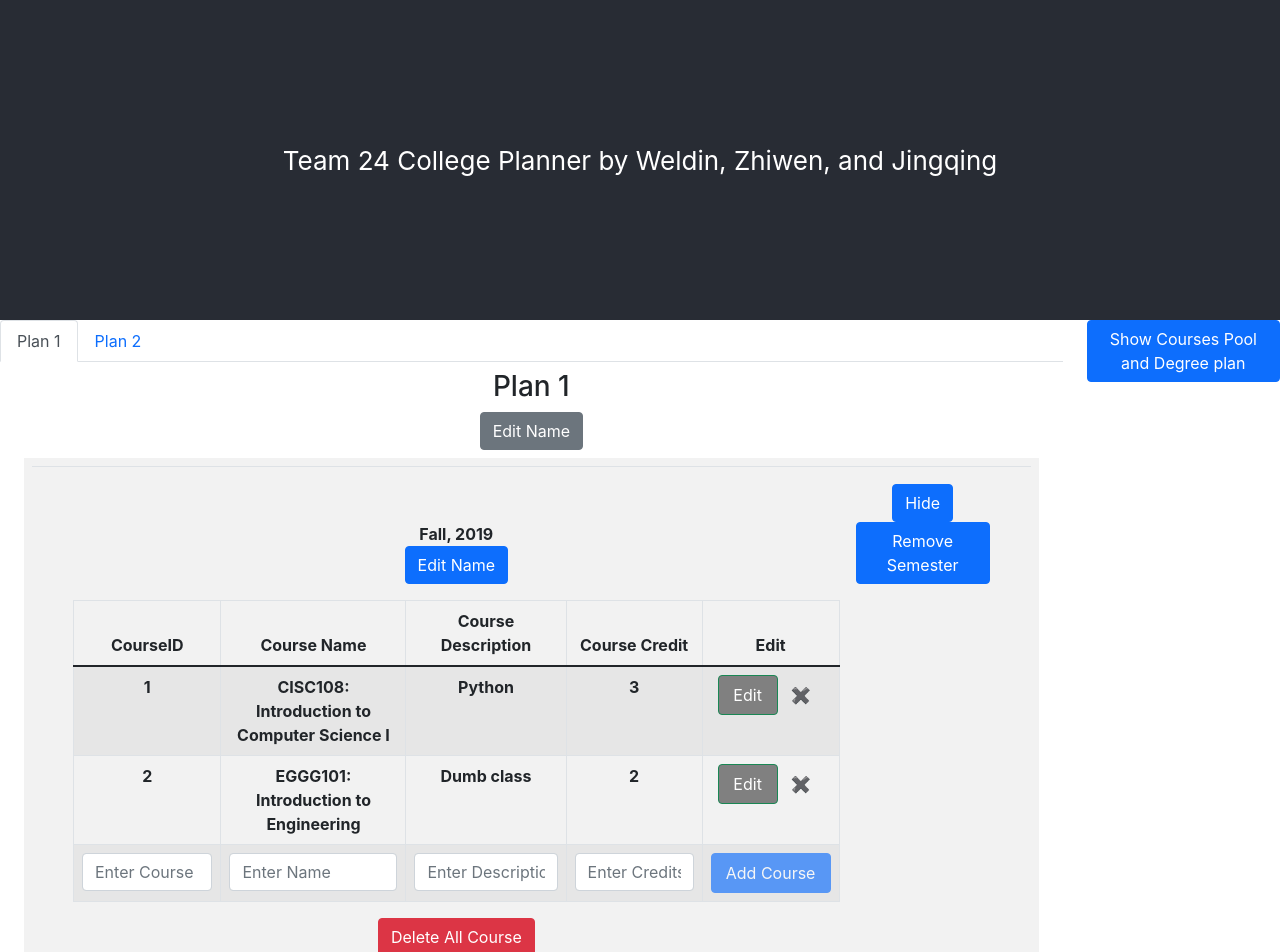
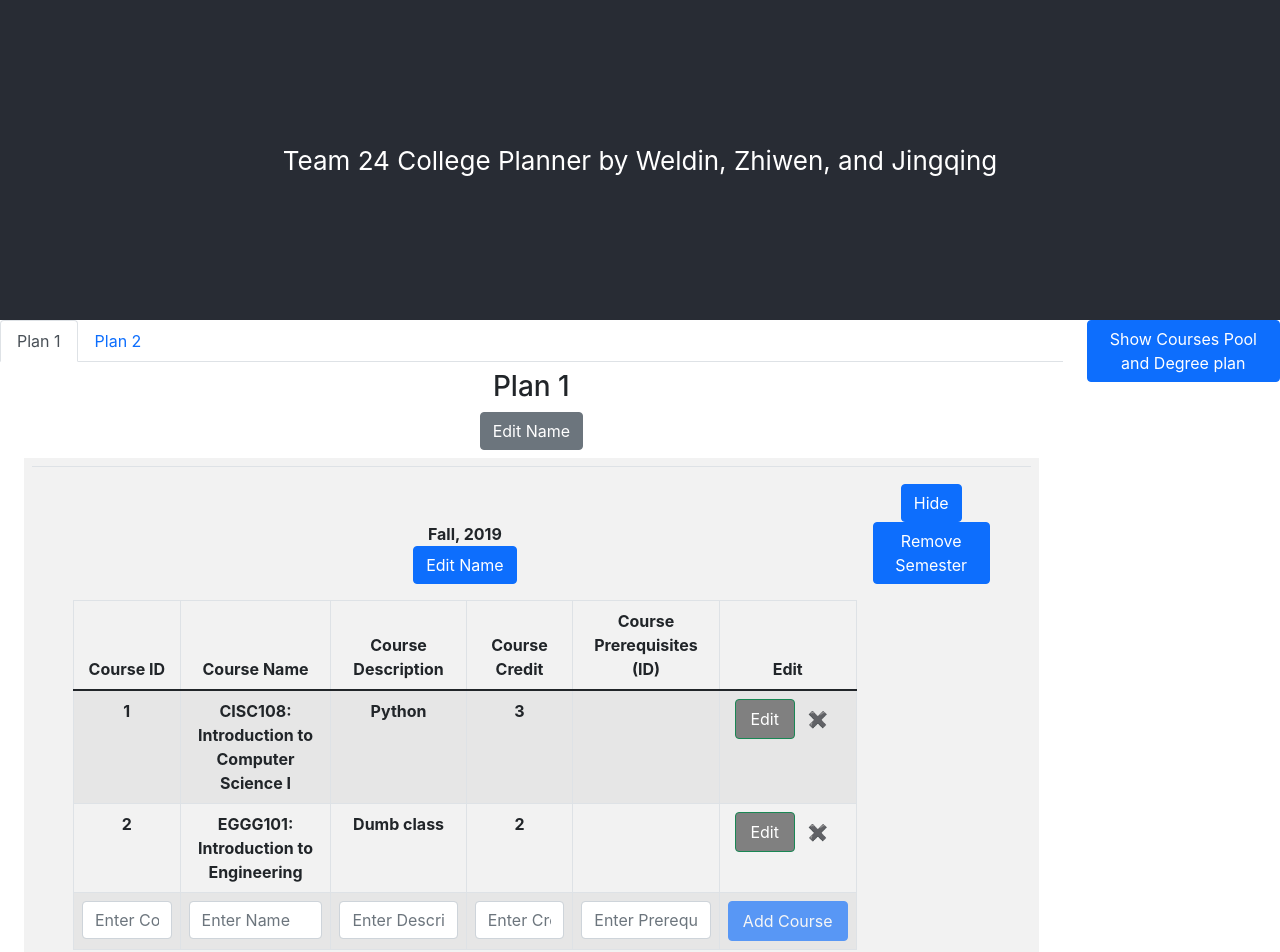
Before and after one commit to UD-CISC275-S22/cis-scheduler-team24, a React (Create React App) app: page / in a window 1280 px wide. Shown: the top 952 px of the page. Built offline with nearby package versions, Linux system fonts and the light colour scheme.

Commit message:
Add prerequisities to course table (course ID only)

```diff
--- a/src/components/listCourses.tsx
+++ b/src/components/listCourses.tsx
@@ -13,6 +13,11 @@ export function ListCourses({ semesterCourses }: Courses): JSX.Element {
     const [courses, setCourses] = useState<Course[]>(semesterCourses);
     const [showAddModal, setShowAddModal] = useState(false);
     showAddModal;
+    const [id, setId] = useState<string>("");
+    const [name, setName] = useState<string>("");
+    const [description, setDescription] = useState<string>("");
+    const [credits, setCredits] = useState<string>("");
+    const [prereqs, setPrereqs] = useState<string>("");
 
     const handleCloseAddModal = () => setShowAddModal(false);
 
@@ -37,11 +42,6 @@ export function ListCourses({ semesterCourses }: Courses): JSX.Element {
         setShowAddModal(false);
     }
 
-    const [id, setId] = useState<string>("");
-    const [name, setName] = useState<string>("");
-    const [description, setDescription] = useState<string>("");
-    const [credits, setCredits] = useState<string>("");
-
     function addMovie(newCourse: Course) {
         const existing = courses.find(
             (course: Course): boolean => course.id === newCourse.id
@@ -57,7 +57,7 @@ export function ListCourses({ semesterCourses }: Courses): JSX.Element {
             name: name,
             credits: parseInt(credits),
             description: description,
-            prerequisites: [],
+            prerequisites: prereqs.split(", ").map(Number),
             isTaken: false,
             isEditing: false,
             breadthType: ""
@@ -66,6 +66,7 @@ export function ListCourses({ semesterCourses }: Courses): JSX.Element {
         setName("");
         setDescription("");
         setCredits("");
+        setPrereqs("");
     }
 
     function deleteAllCourse() {
@@ -77,10 +78,11 @@ export function ListCourses({ semesterCourses }: Courses): JSX.Element {
             <Table striped bordered hover>
                 <thead>
                     <tr>
-                        <th>CourseID</th>
+                        <th>Course ID</th>
                         <th>Course Name</th>
                         <th>Course Description</th>
                         <th>Course Credit</th>
+                        <th>Course Prerequisites (ID)</th>
                         <th>Edit</th>
                     </tr>
                 </thead>
@@ -91,6 +93,7 @@ export function ListCourses({ semesterCourses }: Courses): JSX.Element {
                             <td>{course.name}</td>
                             <td>{course.description}</td>
                             <td>{course.credits}</td>
+                            <td>{course.prerequisites.map(String)}</td>
                             <td>
                                 <EditCourseModal
                                     handleClose={handleCloseAddModal}
@@ -135,7 +138,16 @@ export function ListCourses({ semesterCourses }: Courses): JSX.Element {
                                 onChange={(
                                     event: React.ChangeEvent<HTMLInputElement>
                                 ) => setCredits(event.target.value)}
-                                placeholder="Enter Credits*"
+                                placeholder="Enter Credits"
+                            />
+                        </td>
+                        <td>
+                            <Form.Control
+                                value={prereqs}
+                                onChange={(
+                                    event: React.ChangeEvent<HTMLInputElement>
+                                ) => setPrereqs(event.target.value)}
+                                placeholder="Enter Prerequisites"
                             />
                         </td>
                         <td>
--- a/src/data/plans.json
+++ b/src/data/plans.json
@@ -44,7 +44,7 @@
                         "name": "CISC210: Introduction to Systems Programming",
                         "credits": 3,
                         "description": "Bash and C",
-                        "prerequisites": [],
+                        "prerequisites": [1],
                         "isTaken": false,
                         "isEditing": false,
                         "breadthType": "D"
@@ -54,7 +54,7 @@
                         "name": "CISC181: Introduction to Computer Science II",
                         "credits": 3,
                         "description": "Java",
-                        "prerequisites": [],
+                        "prerequisites": [1],
                         "isTaken": false,
                         "isEditing": false,
                         "breadthType": "D"
@@ -113,7 +113,7 @@
                         "name": "CISC210: Introduction to Systems Programming",
                         "credits": 3,
                         "description": "Bash and C",
-                        "prerequisites": [],
+                        "prerequisites": [1],
                         "isTaken": false,
                         "isEditing": false,
                         "breadthType": "D"
@@ -123,7 +123,7 @@
                         "name": "CISC181: Introduction to Computer Science II",
                         "credits": 3,
                         "description": "Java",
-                        "prerequisites": [],
+                        "prerequisites": [1],
                         "isTaken": false,
                         "isEditing": false,
                         "breadthType": "D"
```
